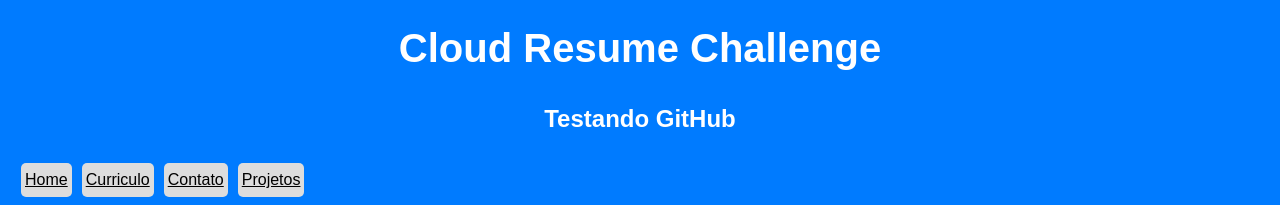
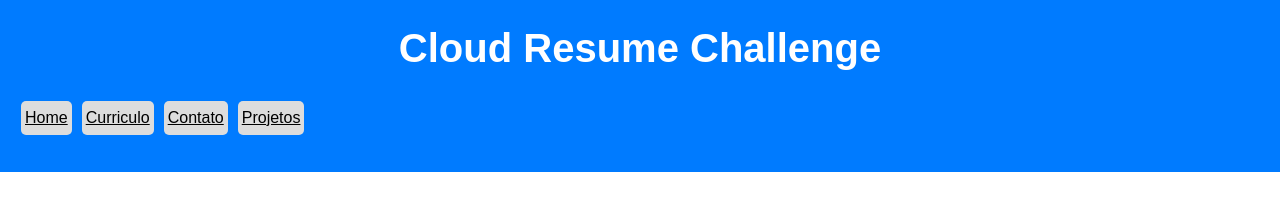
Before and after one commit to joaorodrigues1994/Cloud-Resume, a plain HTML site: page index.html in a window 1280 px wide. Shown: the top 205 px of the page. Drawn offline with Linux system fonts and the light colour scheme.

Commit message:
refactor:alter index.html

```diff
--- a/index.html
+++ b/index.html
@@ -9,7 +9,6 @@
 <body>
     <header>
         <h1>Cloud Resume Challenge</h1>
-        <h2>Testando GitHub</h2>
         <nav>
             <ul>
                 <li>Home</li>
```
